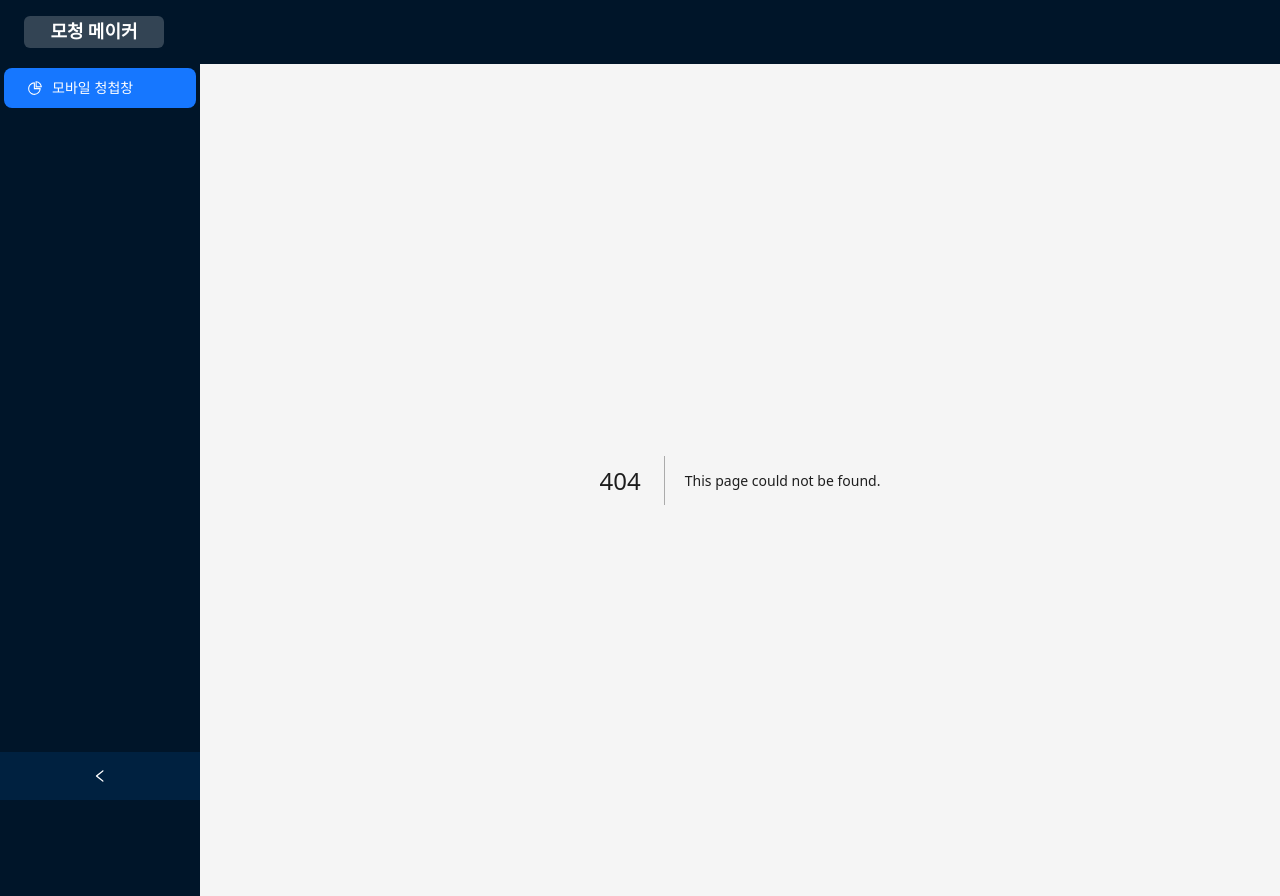
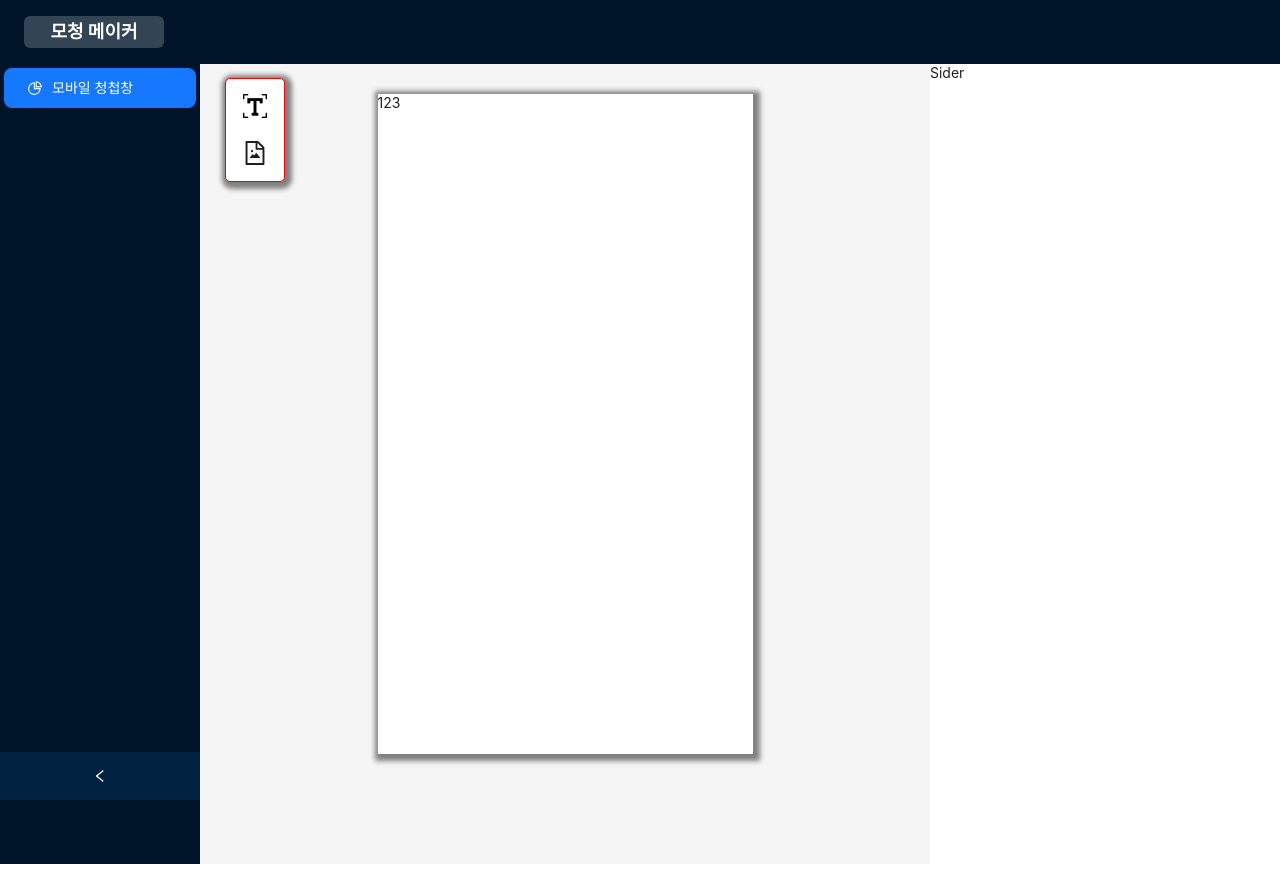
Before and after one commit to JeongGeun/mobileWebEditor, a Next.js app: page /editor in a window 1280 px wide. Before the commit this address had no page. After the commit the page ends 864 px from the top, so only its background shows below. Built offline with nearby package versions, Linux system fonts and the light colour scheme.

Commit message:
feat: 툴바 추가

```diff
--- a/package.json
+++ b/package.json
@@ -11,7 +11,7 @@
   },
   "dependencies": {
     "@ant-design/cssinjs": "^1.16.1",
-    "@ant-design/icons": "^5.2.1",
+    "@ant-design/icons": "^5.2.5",
     "@types/node": "20.4.5",
     "@types/react": "18.2.17",
     "@types/react-dom": "18.2.7",
--- /dev/null
+++ b/src/app/editor/page.tsx
@@ -0,0 +1,19 @@
+"use client";
+
+import { Layout } from "antd";
+import Renderer from "@/components/Renderer";
+import Toolbar from "@/components/Toolbar";
+
+export default function Editor() {
+  return (
+    <Layout style={{ height: "100%" }} hasSider>
+      <Layout.Content>
+        <Toolbar />
+        <Renderer />
+      </Layout.Content>
+      <Layout.Sider width={350} style={{ background: "white" }}>
+        Sider
+      </Layout.Sider>
+    </Layout>
+  );
+}
--- a/src/components/Layout.tsx
+++ b/src/components/Layout.tsx
@@ -48,7 +48,7 @@ const AppLayout = ({ children }: { children: React.ReactNode }) => {
           />
         </Sider>
         <Layout>
-          <Content className={styles.content}>{children}</Content>
+          <Content>{children}</Content>
         </Layout>
       </Layout>
     </Layout>
--- /dev/null
+++ b/src/components/Renderer/index.module.scss
@@ -0,0 +1,7 @@
+.container {
+  min-height: 660px;
+  background-color: white;
+
+  margin: 30px auto;
+  box-shadow: 2px 2px 5px 5px grey;
+}
--- /dev/null
+++ b/src/components/Renderer/index.tsx
@@ -0,0 +1,11 @@
+import { useState } from "react";
+import styles from "./index.module.scss";
+
+export default function Renderer() {
+  const [width, setWidth] = useState("375px");
+  return (
+    <div className={styles.container} style={{ width }}>
+      123
+    </div>
+  );
+}
--- /dev/null
+++ b/src/components/Toolbar/index.module.scss
@@ -0,0 +1,35 @@
+.toolbar {
+  position: fixed;
+  left: 200px;
+
+  display: flex;
+  flex-direction: column;
+  justify-content: center;
+
+  width: 60px;
+
+  margin-left: 25px;
+  padding: 5px;
+
+  background-color: white;
+  box-shadow: 2px 2px 5px 5px grey;
+  border: 1px solid red;
+  border-radius: 5px;
+
+  list-style-type: none;
+
+  li {
+    cursor: pointer;
+    margin: auto;
+    padding: 10px;
+    transition: all ease 1s;
+    svg {
+      width: 24px;
+      height: 24px;
+    }
+
+    &:hover {
+      border: 1px solid black;
+    }
+  }
+}
--- /dev/null
+++ b/src/components/Toolbar/index.tsx
@@ -0,0 +1,16 @@
+import Image from "next/image";
+import styles from "./index.module.scss";
+import { FileImageOutlined } from "@ant-design/icons";
+
+export default function Toolbar() {
+  return (
+    <ul className={styles.toolbar}>
+      <li>
+        <Image src="/text.png" width={24} height={24} alt="텍스트" />
+      </li>
+      <li>
+        <FileImageOutlined  />
+      </li>
+    </ul>
+  );
+}
--- a/src/components/layout.module.scss
+++ b/src/components/layout.module.scss
@@ -22,7 +22,3 @@
 .layout {
   min-height: 100vh !important;
 }
-
-.content {
-  margin: 16px;
-}
```
Also changed, not shown: .pnp.cjs, public/text.png (added), 1 other file (tests, documents, lock files or other folders).
